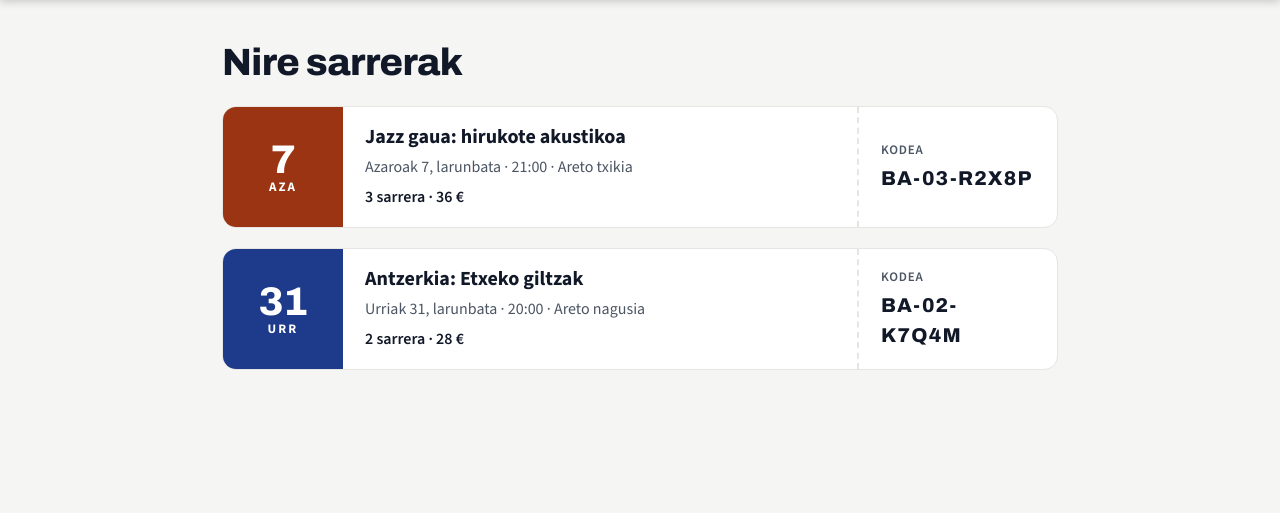
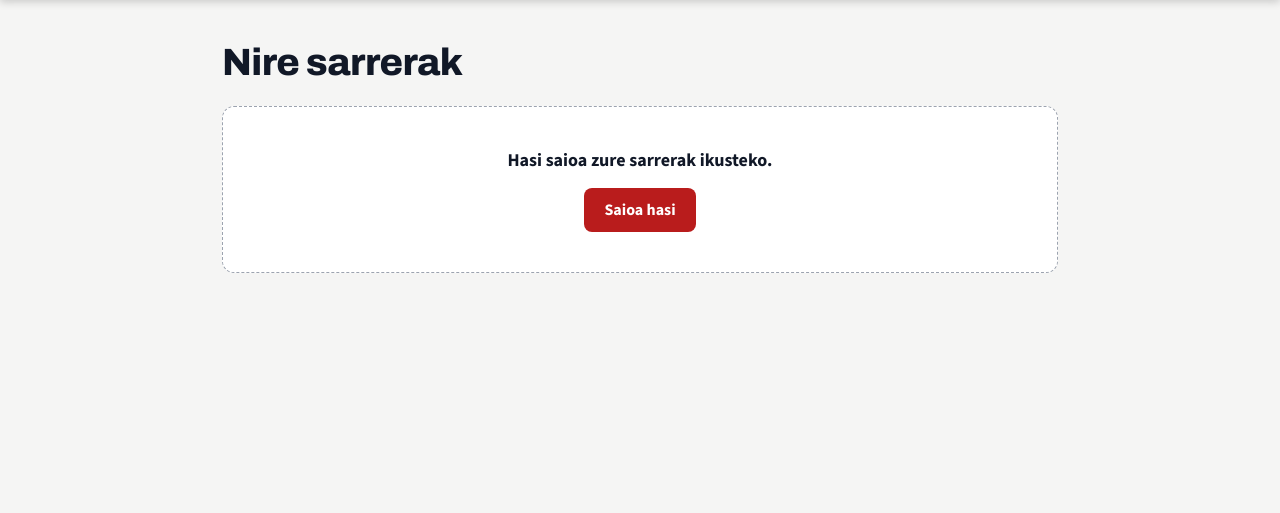
Before and after one commit to andoniprieto/STINGER, a Laravel app: page /sarrerak in a window 1280 px wide. Shown: the part 66-579 px from the top of the page. Run offline with Laravel 12, Linux system fonts and the light colour scheme.

Commit message:
Sarrerak saioa hasi gabe ezkutatuta

```diff
--- a/APP/resources/views/front-end/tickets.blade.php
+++ b/APP/resources/views/front-end/tickets.blade.php
@@ -35,13 +35,23 @@
             'guztira' => $dirua($t['guztira']),
         ];
     }, array_reverse($erositakoak));
+
+    // Saioa hasi gabe ez da sarrerarik erakusten (prototipoa)
+    if (! auth()->check()) {
+        $sarrerak = [];
+    }
 @endphp
 
 {{-- ORDENAGAILUA eta TABLETA --}}
 <section class="d-none d-md-flex flex-column" style="max-width: 900px; margin: 0 auto; padding: 40px clamp(16px, 4vw, 32px) 64px; gap: 20px">
     <h1 class="m-0" style="font-size: clamp(28px, 4vw, 38px)">Nire sarrerak</h1>
 
-    @if (empty($sarrerak))
+    @guest
+        <div class="text-center" style="background: #fff; border: 1px dashed #9CA3AF; border-radius: 12px; padding: 40px 24px">
+            <p class="fw-bold" style="margin: 0 0 14px; font-size: 18px">Hasi saioa zure sarrerak ikusteko.</p>
+            <a href="{{ url('/saioa-hasi') }}" class="btn btn-gorria">Saioa hasi</a>
+        </div>
+    @elseif (empty($sarrerak))
         <div class="text-center" style="background: #fff; border: 1px dashed #9CA3AF; border-radius: 12px; padding: 40px 24px">
             <p class="fw-bold" style="margin: 0 0 14px; font-size: 18px">Oraindik ez duzu sarrerarik erosi.</p>
             <a href="{{ url('/') }}" class="btn btn-gorria">Ekitaldiak ikusi</a>
@@ -69,7 +79,12 @@
 
 {{-- MUGIKORRA --}}
 <section class="d-flex d-md-none flex-column" style="padding: 20px 16px 24px; gap: 14px">
-    @if (empty($sarrerak))
+    @guest
+        <div class="d-flex flex-column text-center" style="background: #fff; border: 1px dashed #9CA3AF; border-radius: 14px; padding: 28px 18px; gap: 12px">
+            <p class="m-0 fw-bold">Hasi saioa zure sarrerak ikusteko.</p>
+            <a href="{{ url('/saioa-hasi') }}" class="btn btn-gorria">Saioa hasi</a>
+        </div>
+    @elseif (empty($sarrerak))
         <div class="d-flex flex-column text-center" style="background: #fff; border: 1px dashed #9CA3AF; border-radius: 14px; padding: 28px 18px; gap: 12px">
             <p class="m-0 fw-bold">Oraindik ez duzu sarrerarik erosi.</p>
             <a href="{{ url('/') }}" class="btn btn-gorria">Ekitaldiak ikusi</a>
```
